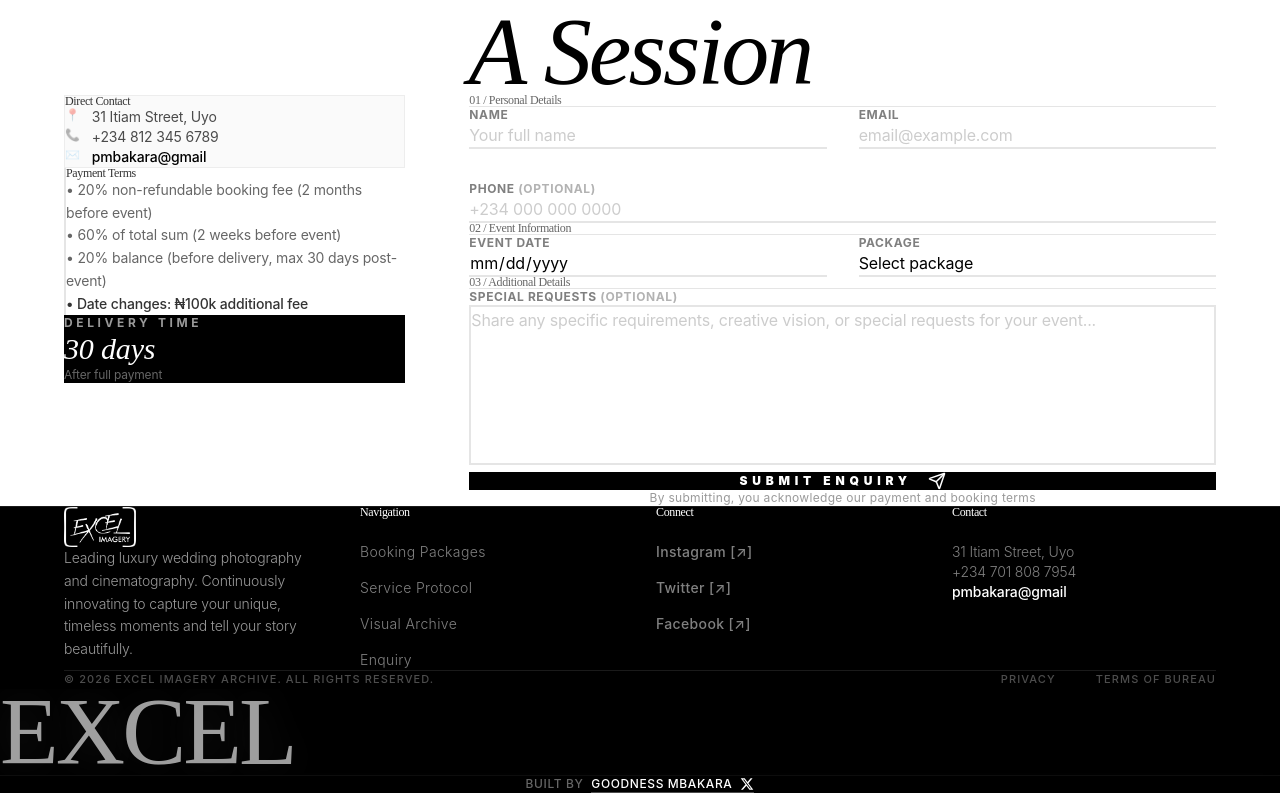
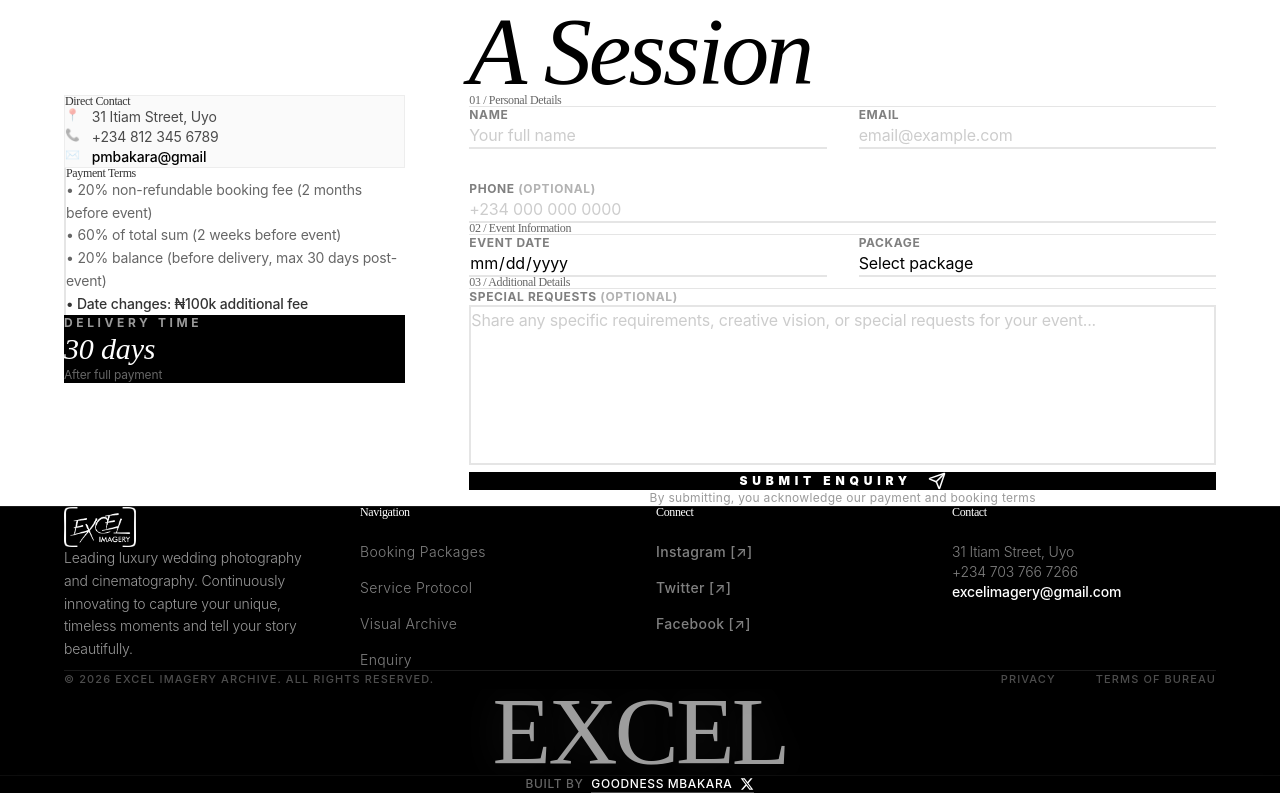
Before and after one commit to Mbakara1/excel_package, a React (Vite) app: page / in a window 1280 px wide. Shown: the part 4698-5491 px from the top of the page. Built offline with nearby package versions, Linux system fonts and the light colour scheme.

Commit message:
Update footer: center EXCEL text and add business contact details

```diff
--- a/src/components/Footer.jsx
+++ b/src/components/Footer.jsx
@@ -37,8 +37,8 @@ const Footer = () => {
              <h4 className="text-[12px] font-bold tracking-[0.3em] uppercase text-white mb-2">Contact</h4>
              <div className="text-sm font-light text-white/50 space-y-2">
                 <p>31 Itiam Street, Uyo</p>
-                <p>+234 701 808 7954</p>
-                <p className="text-white font-medium">pmbakara@gmail</p>
+                <p>+234 703 766 7266</p>
+                <p className="text-white font-medium">excelimagery@gmail.com</p>
              </div>
           </div>
         </div>
@@ -53,8 +53,8 @@ const Footer = () => {
       </div>
 
       {/* Massive Brand Narrative */}
-      <div className="mt-20 overflow-hidden select-none pointer-events-none">
-         <h2 className="text-[30vw] font-black uppercase tracking-tighter leading-none whitespace-nowrap -mb-[5vw] text-white/60 relative" style={{
+      <div className="mt-20 overflow-hidden select-none pointer-events-none text-center">
+         <h2 className="text-[30vw] font-black uppercase tracking-tighter leading-none -mb-[5vw] text-white/60 relative" style={{
            backdropFilter: 'blur(10px)',
            WebkitBackdropFilter: 'blur(10px)',
            textShadow: '0 0 40px rgba(255, 255, 255, 0.1)',
```
